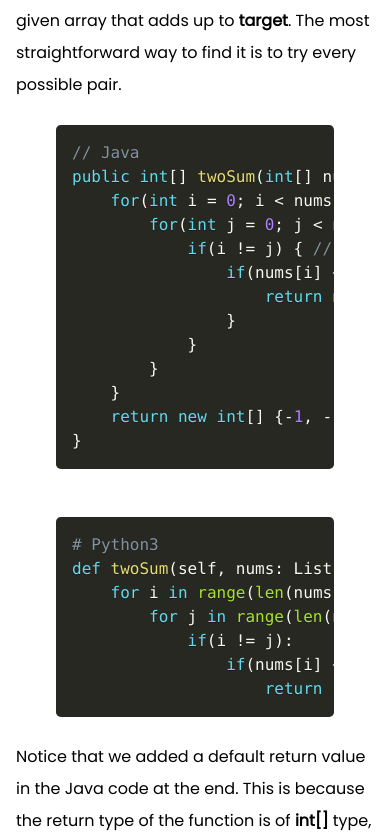
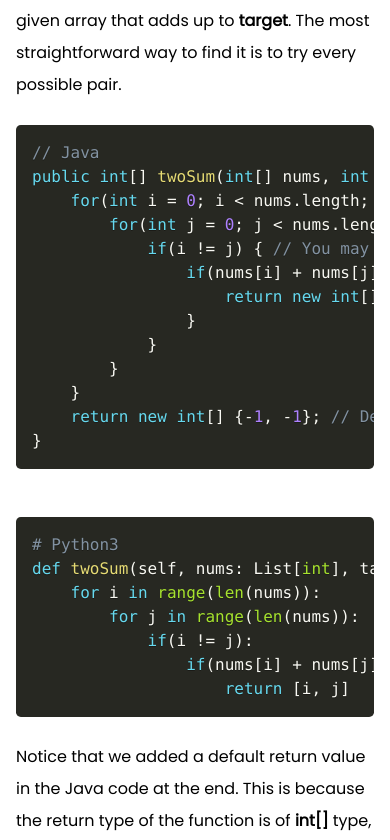
Before and after one commit to thesourceproject/thesourceproject.github.io, a Nuxt app: page /article/6-LeetCode-1-Two-Sum in a window 390 px wide. Shown: the part 1204-2044 px from the top of the page. Built offline with nearby package versions, Linux system fonts and the light colour scheme; a web font is replaced by a local one.

Commit message:
minor update

```diff
--- a/components/CodeSnippet.vue
+++ b/components/CodeSnippet.vue
@@ -1,5 +1,5 @@
 <template>
-  <div class="mx-10 my-4">
+  <div class="sm:mx-10 my-4">
     <pre><code :class="lang">{{ code }}</code></pre>
   </div>
 </template>
--- a/pages/article/1-Installing-Visual-Studio-Code-and-Git-in-Windows.vue
+++ b/pages/article/1-Installing-Visual-Studio-Code-and-Git-in-Windows.vue
@@ -144,7 +144,7 @@
           href="https://git-scm.com/book/en/v2/Git-Basics-Recording-Changes-to-the-Repository"
           target="_blank"
           >here</a
-        ><br />
+        >.<br />
       </p>
       <img
         src="~/assets/images/article/1/misc1-9.png"
```
